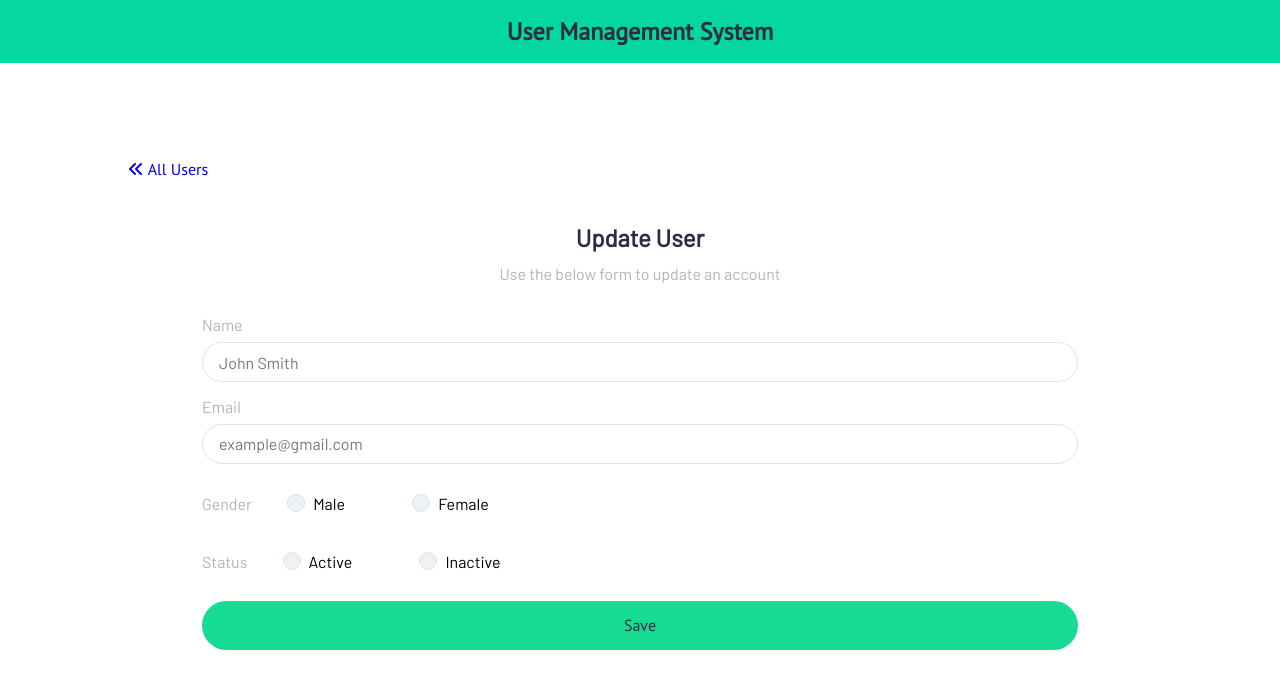
After one commit to Serine99/crud-app, a Node server app: page /update-user in a window 1280 px wide. The commit adds this page. Shown: the top 689 px of the page. Run offline with Node 20, Linux system fonts and the light colour scheme; some libraries are stand-ins or nearby versions.

Commit message:
Update User

```diff
--- a/assets/css/style.css
+++ b/assets/css/style.css
@@ -109,9 +109,9 @@ table {
 	table,
 	thead,
 	tbody,
-	tr,
+	th,
 	td,
-	th {
+	tr {
 		display: block;
 	}
 	thead tr {
@@ -124,7 +124,6 @@ table {
 	}
 	td {
 		border: none;
-
 		position: relative;
 	}
 }
--- a/server.js
+++ b/server.js
@@ -29,6 +29,13 @@ app.use("/js", express.static(path.resolve(__dirname, "assets/js")));
 app.get("/", (req, res) => {
 	res.render("index.ejs");
 });
+app.get("/add-user", (req, res) => {
+	res.render("add_user.ejs");
+});
+
+app.get("/update-user", (req, res) => {
+	res.render("update_user.ejs");
+});
 app.listen(PORT, () => {
 	console.log(`Server is running on http://localhost:${PORT} `);
 });
--- a/views/include/_header.ejs
+++ b/views/include/_header.ejs
@@ -1,19 +1,28 @@
 <!DOCTYPE html>
 <html lang="en">
 	<head>
-    <meta charset="UTF-8">
-    <meta http-equiv="X-UA-Compatible" content="IE=edge">
-    <meta name="viewport" content="width=device-width, initial-scale=1.0">
+		<meta charset="UTF-8" />
+		<meta http-equiv="X-UA-Compatible" content="IE=edge" />
+		<meta name="viewport" content="width=device-width, initial-scale=1.0" />
 		<title>CRUD Application</title>
+		<link
+			rel="stylesheet"
+			href="https://cdnjs.cloudflare.com/ajax/libs/font-awesome/6.2.0/css/all.min.css"
+			integrity="sha512-xh6O/CkQoPOWDdYTDqeRdPCVd1SpvCA9XXcUnZS2FmJNp1coAFzvtCN9BmamE+4aHK8yyUHUSCcJHgXloTyT2A=="
+			crossorigin="anonymous"
+			referrerpolicy="no-referrer"
+		/>
+		<link rel="stylesheet" href="css/style.css" />
 	</head>
 	<body>
 		<header id="header">
 			<nav>
 				<div class="container">
 					<div class="text-center">
-                    <a href="/" class = "nav-brand text-dark">User Management System</a>
+						<a href="/" class="nav-brand text-dark">User Management System</a>
 					</div>
 				</div>
-
 			</nav>
 		</header>
+	</body>
+</html>
--- /dev/null
+++ b/views/update_user.ejs
@@ -0,0 +1,69 @@
+<%-include('include/_header')%>
+
+<! -- Main -->
+
+<main id="site-main">
+	<div class="container">
+		<div class="box-nav d-flex justify-between">
+			<div class="filter">
+				<a href="/"> <i class="fas fa-angle-double-left"></i> All Users</a>
+			</div>
+		</div>
+		<div class="form-title text-center">
+			<h2 class="text-dark">Update User</h2>
+			<span class="text-light">Use the below form to update an account</span>
+		</div>
+
+		<form method="POST" id="update_user">
+			<div class="new_user">
+				<div class="form-group">
+					<label for="name" class="text-light">Name</label>
+					<input type="hidden" name="id" value="" />
+					<input type="text" name="name" value="" placeholder="John Smith" />
+				</div>
+
+				<div class="form-group">
+					<label for="Email" class="text-light">Email</label>
+					<input
+						type="text"
+						name="email"
+						value=""
+						placeholder="example@gmail.com"
+					/>
+				</div>
+
+				<div class="form-group">
+					<label for="Gender" class="text-light">Gender</label>
+					<div class="radio inline">
+						<input type="radio" name="gender" id="radio-2" value="Male" />
+						<label for="radio-2" class="radio-label">Male</label>
+					</div>
+
+					<div class="radio inline">
+						<input type="radio" name="gender" id="radio-3" value="Female" />
+						<label for="radio-3" class="radio-label">Female</label>
+					</div>
+				</div>
+
+				<div class="form-group">
+					<label for="status" class="text-light">Status</label>
+					<div class="radio inline">
+						<input type="radio" id="radio-4" name="status" value="Active" />
+						<label for="radio-4" class="radio-label">Active</label>
+					</div>
+
+					<div class="radio inline">
+						<input type="radio" id="radio-5" name="status" value="Inactive" />
+						<label for="radio-5" class="radio-label">Inactive</label>
+					</div>
+				</div>
+
+				<div class="form-group">
+					<button type="submit" class="btn text-dark update">Save</button>
+				</div>
+			</div>
+		</form>
+	</div>
+</main>
+
+<%-include('include/_footer')%>
```
Also changed, not shown: views/add-user.html (deleted, +0 -105 lines), views/add_user.ejs (added, +20 -0 lines), views/include/_form.ejs (added, +49 -0 lines), views/include/_show.ejs (added, +15 -0 lines), views/index.ejs (+29 -1 lines), views/index.html (deleted, +0 -68 lines). Lines whose indentation alone changed are shown as unchanged.
